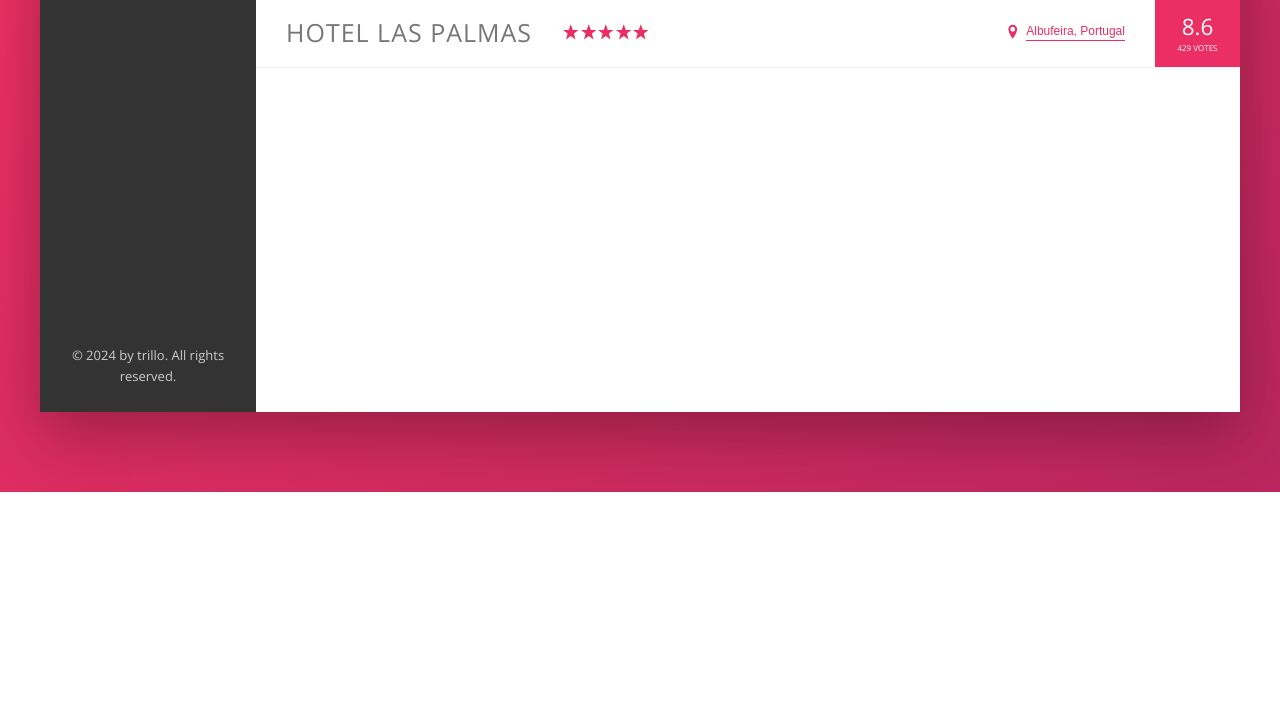
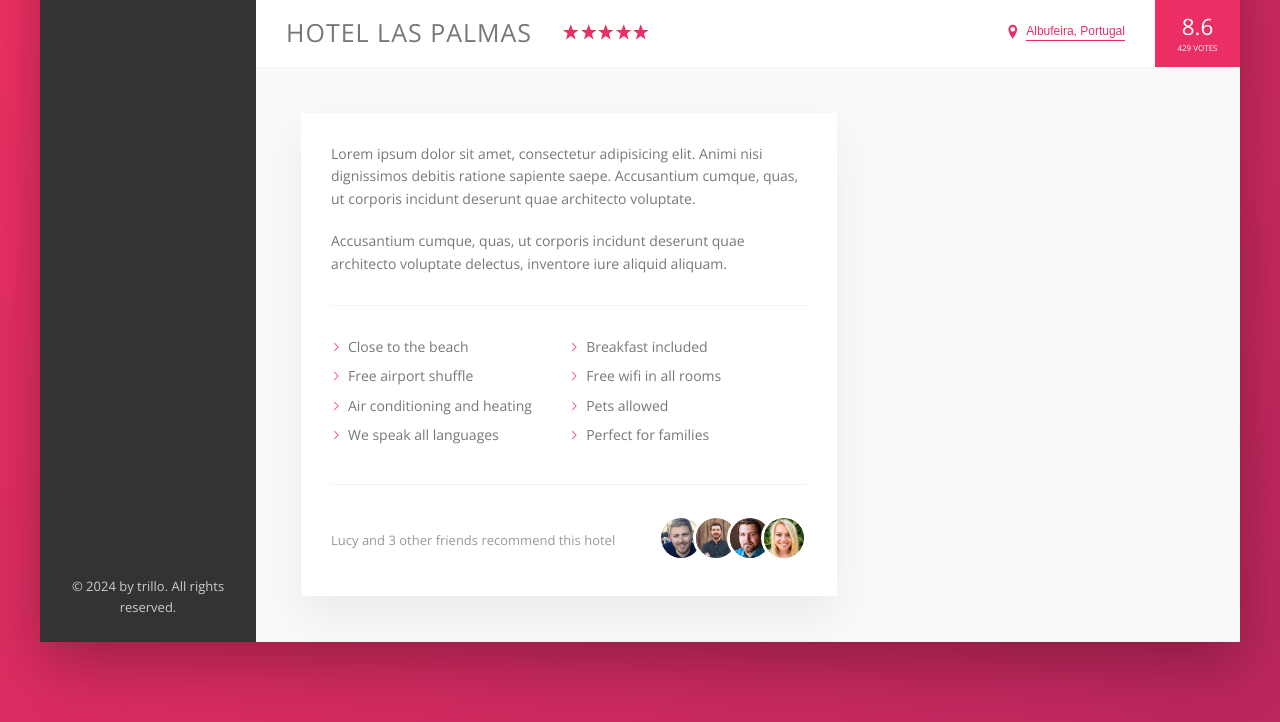
Before and after one commit to JohnKelvin-M/Trillo, a website: page index.html in a window 1280 px wide. Shown: the part 538-1260 px from the top of the page. Before the commit the page ends 1030 px from the top, so only its background shows below. Drawn offline with nearby package versions, Linux system fonts and the light colour scheme.

Commit message:
building the description section

```diff
--- a/index.html
+++ b/index.html
@@ -154,6 +154,44 @@
               <div class="overview__rating-count">429 votes</div>
             </div>
           </div>
+
+          <div class="detail">
+            <div class="description">
+              <p class="paragraph">
+                Lorem ipsum dolor sit amet, consectetur adipisicing elit. Animi
+                nisi dignissimos debitis ratione sapiente saepe. Accusantium
+                cumque, quas, ut corporis incidunt deserunt quae architecto
+                voluptate.
+              </p>
+              <p class="paragraph">
+                Accusantium cumque, quas, ut corporis incidunt deserunt quae
+                architecto voluptate delectus, inventore iure aliquid aliquam.
+              </p>
+              <ul class="list">
+                <li class="list__item">Close to the beach</li>
+                <li class="list__item">Breakfast included</li>
+                <li class="list__item">Free airport shuffle</li>
+                <li class="list__item">Free wifi in all rooms</li>
+                <li class="list__item">Air conditioning and heating</li>
+                <li class="list__item">Pets allowed</li>
+                <li class="list__item">We speak all languages</li>
+                <li class="list__item">Perfect for families</li>
+              </ul>
+              <div class="recommend">
+                <p class="recommend__count">
+                  Lucy and 3 other friends recommend this hotel
+                </p>
+                <div class="recommend__friends">
+                  <img src="img/user-3.jpg" alt="friend 1" class="recommend__photo">
+                  <img src="img/user-4.jpg" alt="friend 2" class="recommend__photo">
+                  <img src="img/user-5.jpg" alt="friend 3" class="recommend__photo">
+                  <img src="img/user-6.jpg" alt="friend 4" class="recommend__photo">
+                </div>
+              </div>
+            </div>
+
+            <div class="user-reviews"></div>
+          </div>
         </main>
       </div>
     </div>
--- a/sass/_base.scss
+++ b/sass/_base.scss
@@ -31,6 +31,10 @@ Grey dark 3: #999
   --color-grey-dark-3: #999;
 
   --shadow-dark: 0 2rem 6rem rgba(0, 0, 0, 0.3);
+
+  --shadow-light: 0 2rem 4rem rgba(0, 0, 0, 0.06);
+
+  --line: 1px solid var(--color-grey-light-2);
 }
 
 * {
--- a/sass/_components.scss
+++ b/sass/_components.scss
@@ -191,7 +191,7 @@
 .overview {
   display: flex;
   align-items: center;
-  border-bottom: 1px solid var(--color-grey-light-2);
+  border-bottom: var(--line);
 
   &__heading {
     font-size: 2.5rem;
@@ -284,3 +284,69 @@
     box-shadow: none;
   }
 }
+
+//PARAGRAPH
+.paragraph:not(:last-of-type) {
+  margin-bottom: 2rem;
+}
+
+//LIST
+.list {
+  list-style: none;
+  margin: 3rem 0;
+  padding: 3rem 0;
+  border-top: var(--line);
+  border-bottom: var(--line);
+
+  display: flex;
+  flex-wrap: wrap;
+
+  &__item {
+    flex: 0 0 50%;
+    margin-bottom: 0.7rem;
+  }
+
+  &__item::before {
+    content: "";
+    display: inline-block;
+    height: 1rem;
+    width: 1rem;
+    margin-right: 0.7rem;
+
+    //older browsers
+    // background-image: url(../img/chevron-thin-right.svg);
+    // background-size: cover;
+
+    //newer broswers - masks
+    background-color: var(--color-primary);
+    -webkit-mask-image: url(../img/chevron-thin-right.svg);
+    -webkit-mask-size: cover;
+    mask-image: url(../img/chevron-thin-right.svg);
+    mask-size: cover;
+  }
+}
+
+//RECOMMEND
+.recommend {
+  font-size: 1.3rem;
+  color: var(--color-grey-dark-3);
+
+  display: flex;
+  align-items: center;
+
+  &__count {
+    margin-right: auto;
+  }
+
+  &__photo {
+    box-sizing: content-box;
+    height: 4rem;
+    width: 4rem;
+    border-radius: 50%;
+    border: 3px solid #fff;
+
+    &:not(:last-child) {
+      margin-right: -1.5rem;
+    }
+  }
+}
--- a/sass/_layout.scss
+++ b/sass/_layout.scss
@@ -11,7 +11,7 @@
   font-size: 1.4rem;
   height: 7rem;
   background-color: #fff;
-  border-bottom: 1px solid var(--color-grey-light-2);
+  border-bottom: var(--line);
 
   display: flex;
   justify-content: space-between;
@@ -33,7 +33,25 @@
 .hotel-view {
   background-color: #fff;
 
-  height: 80rem;
-
   flex: 1;
 }
+
+.detail {
+  display: flex;
+  padding: 4.5rem;
+  background-color: var(--color-grey-light-1);
+  border-bottom: var(--line);
+}
+
+.description {
+  font-size: 1.4rem;
+  background-color: #fff;
+  box-shadow: var(--shadow-light);
+  padding: 3rem;
+  flex: 0 0 60%;
+  margin-right: 4.5rem;
+}
+
+.user-reviews {
+  flex: 1;
+}
```
Also changed, not shown: css/style.css, img/SVG/aircraft-take-off.svg (deleted), img/SVG/bookmark.svg (deleted), img/SVG/chat.svg (deleted), img/SVG/chevron-thin-right.svg (deleted), img/SVG/home.svg (deleted), img/SVG/key.svg (deleted), img/SVG/location-pin.svg (deleted), img/SVG/magnifying-glass.svg (deleted), img/SVG/map.svg (deleted), img/SVG/star.svg (deleted).
